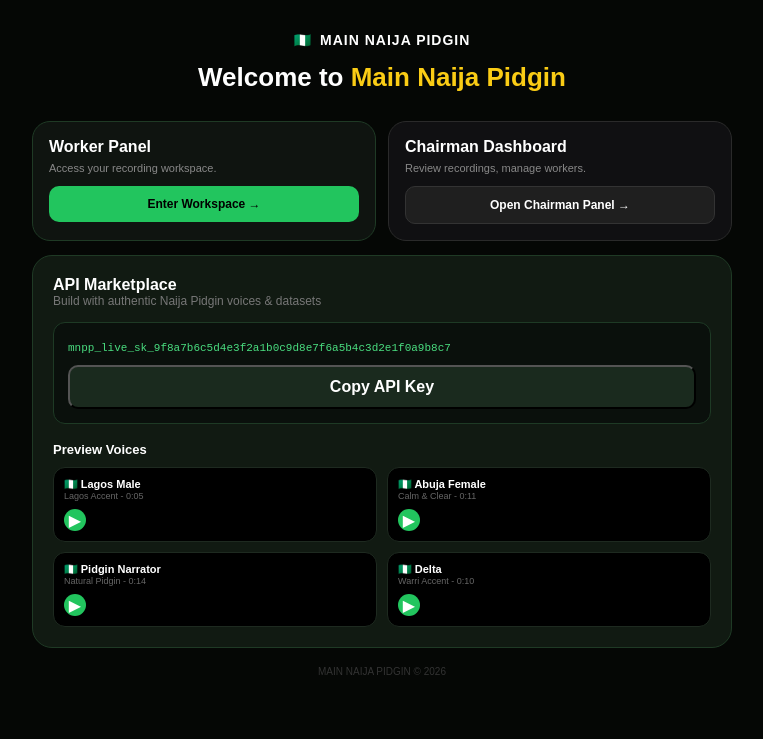
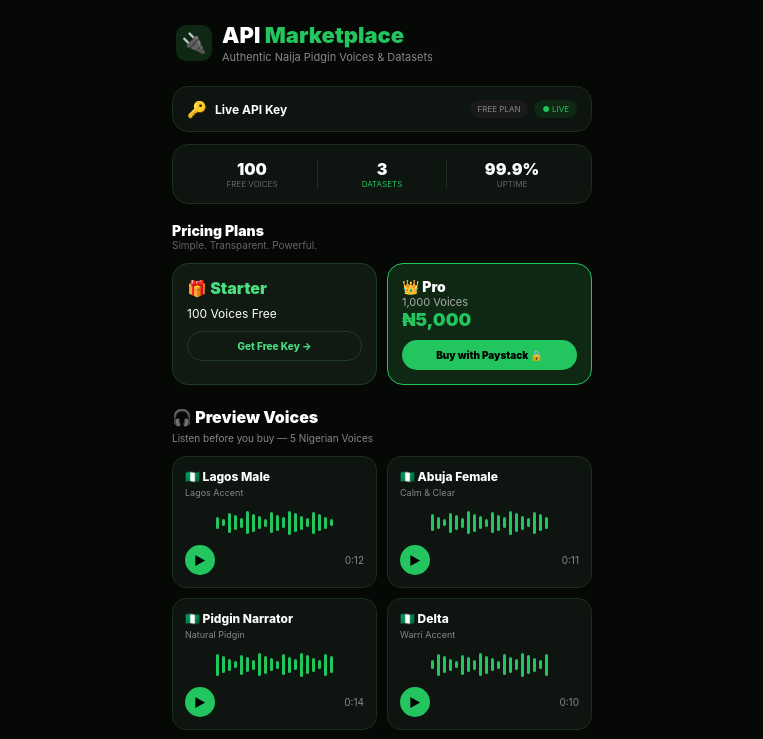
Before and after one commit to tapbombaai-glitch/main-naija-pidgin, a Next.js app: page / in a window 1280 px wide. Shown: the top 739 px of the page, without its empty margins (258-1021 px from the left). Built offline with nearby package versions, Linux system fonts and the light colour scheme.

Commit message:
Update page.tsx

```diff
--- a/app/page.tsx
+++ b/app/page.tsx
@@ -1,76 +1,538 @@
 "use client";
-import { useState } from "react";
+
+import { useRef, useState } from "react";
 import Link from "next/link";
 
-export default function Home() {
-  const [copied, setCopied] = useState(false);
-  const apiKey = "mnpp_live_sk_9f8a7b6c5d4e3f2a1b0c9d8e7f6a5b4c3d2e1f0a9b8c7";
+export default function Marketplace() {
+  const [playing, setPlaying] = useState<string | null>(null);
+  const audioRef = useRef<HTMLAudioElement | null>(null);
 
+  // FIVE DIFFERENT NIGERIAN VOICE RECORDINGS
   const voices = [
-    { id: "v1", name: "Lagos Male", sub: "Lagos Accent", flag: "🇳🇬", t: "0:05", url: "/omo.ogg" },
-    { id: "v2", name: "Abuja Female", sub: "Calm & Clear", flag: "🇳🇬", t: "0:11", url: "/omo.ogg" },
-    { id: "v3", name: "Pidgin Narrator", sub: "Natural Pidgin", flag: "🇳🇬", t: "0:14", url: "/omo.ogg" },
-    { id: "v4", name: "Delta", sub: "Warri Accent", flag: "🇳🇬", t: "0:10", url: "/omo.ogg" },
+    {
+      id: "1",
+      name: "Lagos Male",
+      sub: "Lagos Accent",
+      time: "0:12",
+      url: "/voices/lagos-male.mp3",
+    },
+    {
+      id: "2",
+      name: "Abuja Female",
+      sub: "Calm & Clear",
+      time: "0:11",
+      url: "/voices/abuja-female.mp3",
+    },
+    {
+      id: "3",
+      name: "Pidgin Narrator",
+      sub: "Natural Pidgin",
+      time: "0:14",
+      url: "/voices/pidgin-narrator.mp3",
+    },
+    {
+      id: "4",
+      name: "Delta",
+      sub: "Warri Accent",
+      time: "0:10",
+      url: "/voices/delta-warri.mp3",
+    },
+    {
+      id: "5",
+      name: "Yoruba Mix",
+      sub: "Yoruba Pidgin",
+      time: "0:13",
+      url: "/voices/yoruba-mix.mp3",
+    },
   ];
 
+  // PLAY AND PAUSE VOICE RECORDINGS
+  function playVoice(voice: typeof voices[number]) {
+    // Stop previous recording
+    if (audioRef.current) {
+      audioRef.current.pause();
+      audioRef.current.currentTime = 0;
+    }
+
+    // If same voice is clicked again, stop it
+    if (playing === voice.id) {
+      audioRef.current = null;
+      setPlaying(null);
+      return;
+    }
+
+    const audio = new Audio(voice.url);
+
+    audioRef.current = audio;
+
+    setPlaying(voice.id);
+
+    audio.onended = () => {
+      setPlaying(null);
+      audioRef.current = null;
+    };
+
+    audio.onerror = () => {
+      setPlaying(null);
+      audioRef.current = null;
+      alert(
+        `Unable to play ${voice.name}. Please check the audio file.`
+      );
+    };
+
+    audio.play().catch(() => {
+      setPlaying(null);
+      audioRef.current = null;
+      alert("Unable to play this recording.");
+    });
+  }
+
   return (
-    <div style={{background:"#050705", minHeight:"100vh", padding:"12px", fontFamily:"sans-serif"}}>
-      <div style={{maxWidth:"700px", margin:"0 auto"}}>
+    <div
+      style={{
+        background: "#050805",
+        minHeight: "100vh",
+        padding: "12px",
+        fontFamily: "Inter, sans-serif",
+        color: "white",
+      }}
+    >
+      <div style={{ maxWidth: "420px", margin: "0 auto" }}>
 
-        {/* HEADER - ONLY ONE TIME */}
-        <div style={{textAlign:"center", padding:"20px 0 10px 0"}}>
-          <div style={{display:"flex", alignItems:"center", justifyContent:"center", gap:"8px", fontWeight:"900", fontSize:"14px", color:"white", letterSpacing:"1px"}}>
-            <span>🇳🇬</span> MAIN NAIJA PIDGIN
-          </div>
-          <h1 style={{marginTop:"14px", fontSize:"26px", fontWeight:"900", color:"white"}}>Welcome to <span style={{color:"#facc15"}}>Main Naija Pidgin</span></h1>
-        </div>
+        {/* HEADER */}
 
-        {/* WORKER + CHAIRMAN */}
-        <div style={{display:"grid", gridTemplateColumns:"1fr 1fr", gap:"12px", marginTop:"18px"}}>
-          <div style={{background:"#0f1410", border:"1px solid #1f3a25", borderRadius:"18px", padding:"16px"}}>
-            <h2 style={{fontSize:"16px", fontWeight:"900", color:"white"}}>Worker Panel</h2>
-            <p style={{fontSize:"11px", color:"#888", marginTop:"6px"}}>Access your recording workspace.</p>
-            <Link href="/worker" style={{textDecoration:"none"}}>
-              <div style={{marginTop:"12px", background:"#22c55e", color:"black", padding:"11px", borderRadius:"10px", textAlign:"center", fontWeight:"900", fontSize:"12px"}}>Enter Workspace →</div>
-            </Link>
-          </div>
-          <div style={{background:"#101012", border:"1px solid #2a2a2a", borderRadius:"18px", padding:"16px"}}>
-            <h2 style={{fontSize:"16px", fontWeight:"900", color:"white"}}>Chairman Dashboard</h2>
-            <p style={{fontSize:"11px", color:"#888", marginTop:"6px"}}>Review recordings, manage workers.</p>
-            <Link href="/admin/login" style={{textDecoration:"none"}}>
-              <div style={{marginTop:"12px", background:"#1f1f1f", border:"1px solid #333", color:"white", padding:"11px", borderRadius:"10px", textAlign:"center", fontWeight:"700", fontSize:"12px"}}>Open Chairman Panel →</div>
-            </Link>
+        <div style={{ padding: "10px 4px" }}>
+          <div
+            style={{
+              display: "flex",
+              gap: "10px",
+              alignItems: "center",
+            }}
+          >
+            <div
+              style={{
+                width: "36px",
+                height: "36px",
+                background: "#0f2814",
+                borderRadius: "10px",
+                display: "flex",
+                alignItems: "center",
+                justifyContent: "center",
+                fontSize: "20px",
+              }}
+            >
+              🔌
+            </div>
+
+            <div>
+              <h1
+                style={{
+                  fontSize: "22px",
+                  fontWeight: "900",
+                  margin: 0,
+                }}
+              >
+                API <span style={{ color: "#22c55e" }}>
+                  Marketplace
+                </span>
+              </h1>
+
+              <p
+                style={{
+                  fontSize: "11px",
+                  color: "#888",
+                  margin: "2px 0 0 0",
+                }}
+              >
+                Authentic Naija Pidgin Voices & Datasets
+              </p>
+            </div>
           </div>
         </div>
 
-        {/* MARKETPLACE - SINGLE, NO DOUBLE */}
-        <div style={{marginTop:"14px", background:"#111a12", border:"1px solid #1f3a25", borderRadius:"20px", padding:"20px"}}>
-            <h1 style={{fontSize:"16px", fontWeight:"900", color:"white"}}>API Marketplace</h1>
-            <p style={{fontSize:"12px", color:"#777"}}>Build with authentic Naija Pidgin voices & datasets</p>
+        {/* LIVE API KEY */}
 
-            <div style={{marginTop:"14px", background:"#0a100c", border:"1px solid #1e3a25", borderRadius:"12px", padding:"14px"}}>
-              <code style={{color:"#4ade80", fontSize:"11px", wordBreak:"break-all"}}>{apiKey}</code>
-              <button onClick={()=>{navigator.clipboard.writeText(apiKey); setCopied(true); setTimeout(()=>setCopied(false),2000)}}
-                style={{width:"100%", marginTop:"10px", background: copied ? "#22c55e" : "#1a2a1e", color:"white", padding:"11px", borderRadius:"10px", fontWeight:"800"}}>
-                {copied ? "✓ Copied!" : "Copy API Key"}
-              </button>
+        <div
+          style={{
+            marginTop: "12px",
+            background: "#0e1410",
+            border: "1px solid #1c2e1f",
+            borderRadius: "16px",
+            padding: "12px 14px",
+            display: "flex",
+            justifyContent: "space-between",
+            alignItems: "center",
+          }}
+        >
+          <div style={{ display: "flex", gap: "8px", alignItems: "center" }}>
+            <span>🔑</span>
+
+            <span style={{ fontSize: "12px", fontWeight: "700" }}>
+              Live API Key
+            </span>
+          </div>
+
+          <div style={{ display: "flex", gap: "6px" }}>
+            <span
+              style={{
+                fontSize: "8px",
+                background: "#1a1a1a",
+                color: "#888",
+                padding: "4px 8px",
+                borderRadius: "20px",
+              }}
+            >
+              FREE PLAN
+            </span>
+
+            <span
+              style={{
+                fontSize: "8px",
+                background: "#0f2814",
+                color: "#22c55e",
+                padding: "4px 8px",
+                borderRadius: "20px",
+              }}
+            >
+              ● LIVE
+            </span>
+          </div>
+        </div>
+
+        {/* STATS */}
+
+        <div
+          style={{
+            marginTop: "12px",
+            background: "#0e1410",
+            border: "1px solid #1c2e1f",
+            borderRadius: "16px",
+            padding: "14px",
+            display: "grid",
+            gridTemplateColumns: "1fr 1fr 1fr",
+            textAlign: "center",
+          }}
+        >
+          <div>
+            <div style={{ fontSize: "16px", fontWeight: "900" }}>
+              100
+            </div>
+            <div style={{ fontSize: "8px", color: "#666" }}>
+              FREE VOICES
+            </div>
+          </div>
+
+          <div style={{ borderLeft: "1px solid #1c2e1f", borderRight: "1px solid #1c2e1f" }}>
+            <div style={{ fontSize: "16px", fontWeight: "900" }}>
+              3
+            </div>
+            <div style={{ fontSize: "8px", color: "#22c55e" }}>
+              DATASETS
+            </div>
+          </div>
+
+          <div>
+            <div style={{ fontSize: "16px", fontWeight: "900" }}>
+              99.9%
+            </div>
+            <div style={{ fontSize: "8px", color: "#666" }}>
+              UPTIME
+            </div>
+          </div>
+        </div>
+
+        {/* PRICING */}
+
+        <div style={{ marginTop: "18px" }}>
+          <h2 style={{ fontSize: "14px", fontWeight: "900" }}>
+            Pricing Plans
+          </h2>
+
+          <p style={{ fontSize: "10px", color: "#666" }}>
+            Simple. Transparent. Powerful.
+          </p>
+
+          <div
+            style={{
+              marginTop: "12px",
+              display: "grid",
+              gridTemplateColumns: "1fr 1fr",
+              gap: "10px",
+            }}
+          >
+            <div
+              style={{
+                background: "#111a12",
+                border: "1px solid #1f3a25",
+                borderRadius: "16px",
+                padding: "14px",
+              }}
+            >
+              <div style={{ color: "#4ade80", fontWeight: "900" }}>
+                🎁 Starter
+              </div>
+
+              <div style={{ marginTop: "8px", fontSize: "12px" }}>
+                100 Voices Free
+              </div>
+
+              <div
+                style={{
+                  marginTop: "10px",
+                  border: "1px solid #1f3a25",
+                  borderRadius: "20px",
+                  padding: "8px",
+                  textAlign: "center",
+                  fontSize: "10px",
+                  fontWeight: "800",
+                  color: "#4ade80",
+                }}
+              >
+                Get Free Key →
+              </div>
             </div>
 
-            <div style={{marginTop:"18px"}}>
-              <h3 style={{fontSize:"13px", fontWeight:"900", color:"white"}}>Preview Voices</h3>
-              <div style={{marginTop:"10px", display:"grid", gridTemplateColumns:"1fr 1fr", gap:"10px"}}>
-                {voices.map(v => (
-                  <div key={v.id} style={{background:"black", border:"1px solid #1e2a20", borderRadius:"12px", padding:"10px"}}>
-                    <div style={{fontSize:"11px", fontWeight:"800", color:"white"}}>{v.flag} {v.name}</div>
-                    <div style={{fontSize:"9px", color:"#666"}}>{v.sub} - {v.t}</div>
-                    <div onClick={()=>{new Audio(v.url).play()}} style={{marginTop:"8px", width:"22px", height:"22px", background:"#22c55e", borderRadius:"50%", display:"flex", alignItems:"center", justifyContent:"center", cursor:"pointer"}}>▶</div>
-                  </div>
-                ))}
+            <div
+              style={{
+                background: "#0f2814",
+                border: "1px solid #22c55e",
+                borderRadius: "16px",
+                padding: "14px",
+              }}
+            >
+              <div style={{ fontSize: "14px", fontWeight: "900" }}>
+                👑 Pro
+              </div>
+
+              <div style={{ fontSize: "11px", color: "#aaa" }}>
+                1,000 Voices
+              </div>
+
+              <div
+                style={{
+                  fontSize: "18px",
+                  fontWeight: "900",
+                  color: "#22c55e",
+                }}
+              >
+                ₦5,000
+              </div>
+
+              <div
+                style={{
+                  marginTop: "10px",
+                  background: "#22c55e",
+                  borderRadius: "20px",
+                  padding: "9px",
+                  textAlign: "center",
+                  fontSize: "10px",
+                  fontWeight: "900",
+                  color: "black",
+                }}
+              >
+                Buy with Paystack 🔒
               </div>
             </div>
+          </div>
         </div>
 
-        <div style={{marginTop:"18px", textAlign:"center", fontSize:"10px", color:"#333"}}>MAIN NAIJA PIDGIN © 2026</div>
+        {/* FIVE PREVIEW VOICES */}
+
+        <div style={{ marginTop: "22px" }}>
+
+          <h2
+            style={{
+              fontSize: "16px",
+              fontWeight: "900",
+              color: "white",
+              margin: 0,
+            }}
+          >
+            🎧 Preview Voices
+          </h2>
+
+          <p
+            style={{
+              fontSize: "10px",
+              color: "#888",
+              marginTop: "5px",
+            }}
+          >
+            Listen before you buy — 5 Nigerian Voices
+          </p>
+
+          <div
+            style={{
+              marginTop: "12px",
+              display: "grid",
+              gridTemplateColumns: "1fr 1fr",
+              gap: "10px",
+            }}
+          >
+            {voices.map((v) => (
+
+              <div
+                key={v.id}
+                style={{
+                  background: "#0e1410",
+                  border: playing === v.id
+                    ? "1px solid #22c55e"
+                    : "1px solid #1c2e1f",
+                  borderRadius: "14px",
+                  padding: "12px",
+                  boxShadow: playing === v.id
+                    ? "0 0 12px #22c55e25"
+                    : "none",
+                }}
+              >
+
+                <div
+                  style={{
+                    fontSize: "12px",
+                    fontWeight: "800",
+                    color: "white",
+                  }}
+                >
+                  🇳🇬 {v.name}
+                </div>
+
+                <div
+                  style={{
+                    fontSize: "9px",
+                    color: "#888",
+                    marginTop: "3px",
+                  }}
+                >
+                  {v.sub}
+                </div>
+
+                {/* WAVEFORM */}
+
+                <div
+                  style={{
+                    marginTop: "12px",
+                    height: "25px",
+                    display: "flex",
+                    gap: "3px",
+                    alignItems: "center",
+                    justifyContent: "center",
+                  }}
+                >
+                  {Array.from({ length: 20 }).map((_, i) => (
+                    <div
+                      key={i}
+                      style={{
+                        width: "3px",
+                        height: `${7 + ((i * 13 + Number(v.id) * 5) % 18)}px`,
+                        background: playing === v.id
+                          ? "#86efac"
+                          : "#22c55e",
+                        borderRadius: "3px",
+                      }}
+                    />
+                  ))}
+                </div>
+
+                {/* PLAY BUTTON */}
+
+                <div
+                  style={{
+                    marginTop: "10px",
+                    display: "flex",
+                    justifyContent: "space-between",
+                    alignItems: "center",
+                  }}
+                >
+
+                  <button
+                    onClick={() => playVoice(v)}
+                    aria-label={
+                      playing === v.id
+                        ? `Stop ${v.name}`
+                        : `Play ${v.name}`
+                    }
+                    style={{
+                      width: "30px",
+                      height: "30px",
+                      background: "#22c55e",
+                      border: "none",
+                      borderRadius: "50%",
+                      display: "flex",
+                      alignItems: "center",
+                      justifyContent: "center",
+                      cursor: "pointer",
+                      fontSize: "12px",
+                      color: "black",
+                      fontWeight: "900",
+                    }}
+                  >
+                    {playing === v.id ? "Ⅱ" : "▶"}
+                  </button>
+
+                  <span
+                    style={{
+                      fontSize: "10px",
+                      color: "#888",
+                    }}
+                  >
+                    {v.time}
+                  </span>
+
+                </div>
+
+              </div>
+
+            ))}
+          </div>
+        </div>
+
+        {/* PAYMENT */}
+
+        <div
+          style={{
+            marginTop: "15px",
+            background: "#0e1410",
+            border: "1px solid #1c2e1f",
+            borderRadius: "12px",
+            padding: "12px",
+            display: "flex",
+            justifyContent: "space-between",
+            alignItems: "center",
+          }}
+        >
+          <span style={{ fontSize: "9px", color: "#888" }}>
+            🔒 Pay with Card or Bank Transfer via Paystack
+          </span>
+
+          <span
+            style={{
+              fontSize: "12px",
+              fontWeight: "900",
+              color: "white",
+            }}
+          >
+            paystack
+          </span>
+        </div>
+
+        {/* START BUILDING */}
+
+        <Link href="/worker" style={{ textDecoration: "none" }}>
+          <div
+            style={{
+              marginTop: "12px",
+              background: "#22c55e",
+              color: "black",
+              padding: "14px",
+              borderRadius: "14px",
+              textAlign: "center",
+              fontWeight: "900",
+            }}
+          >
+            Start Building →
+          </div>
+        </Link>
+
       </div>
     </div>
   );
```
